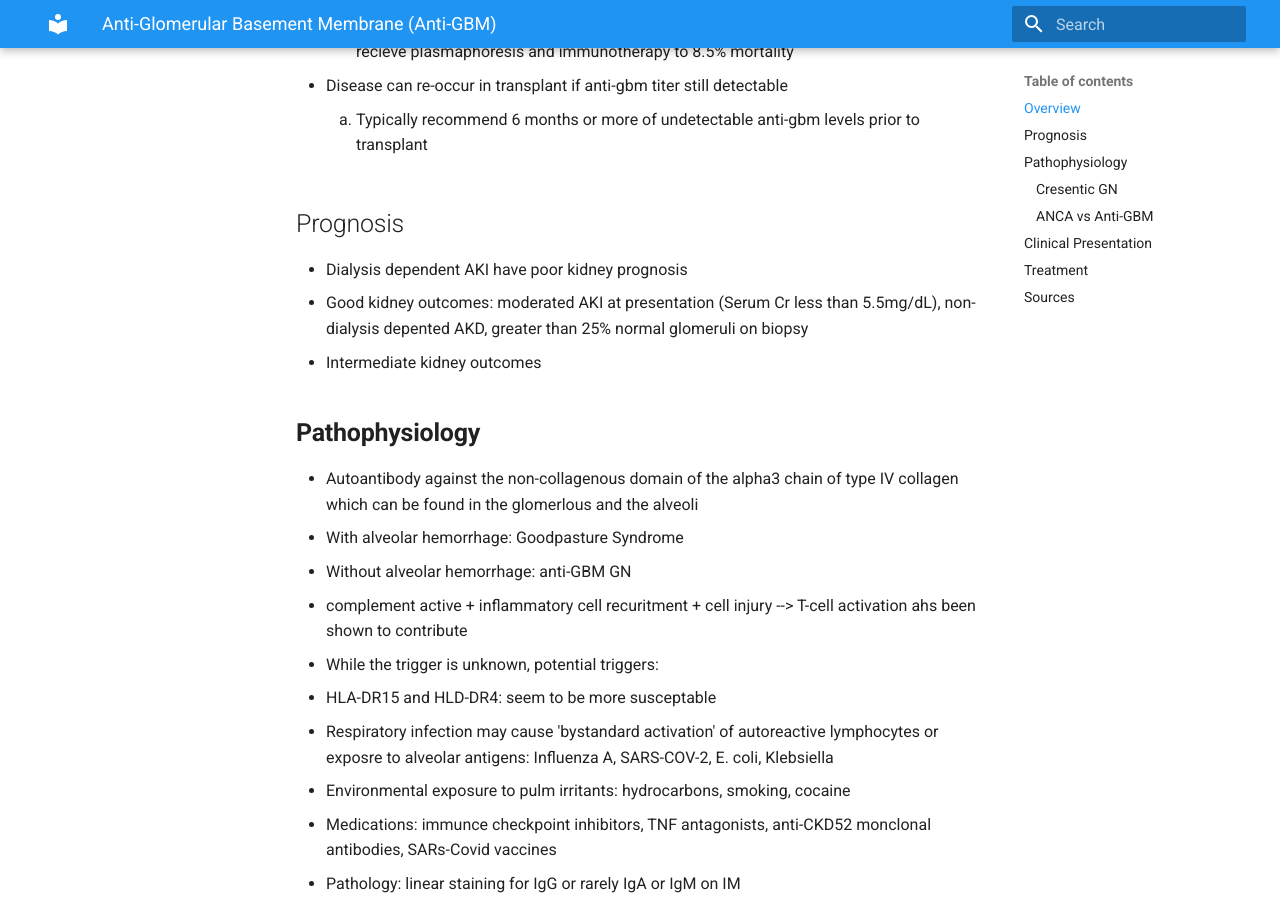
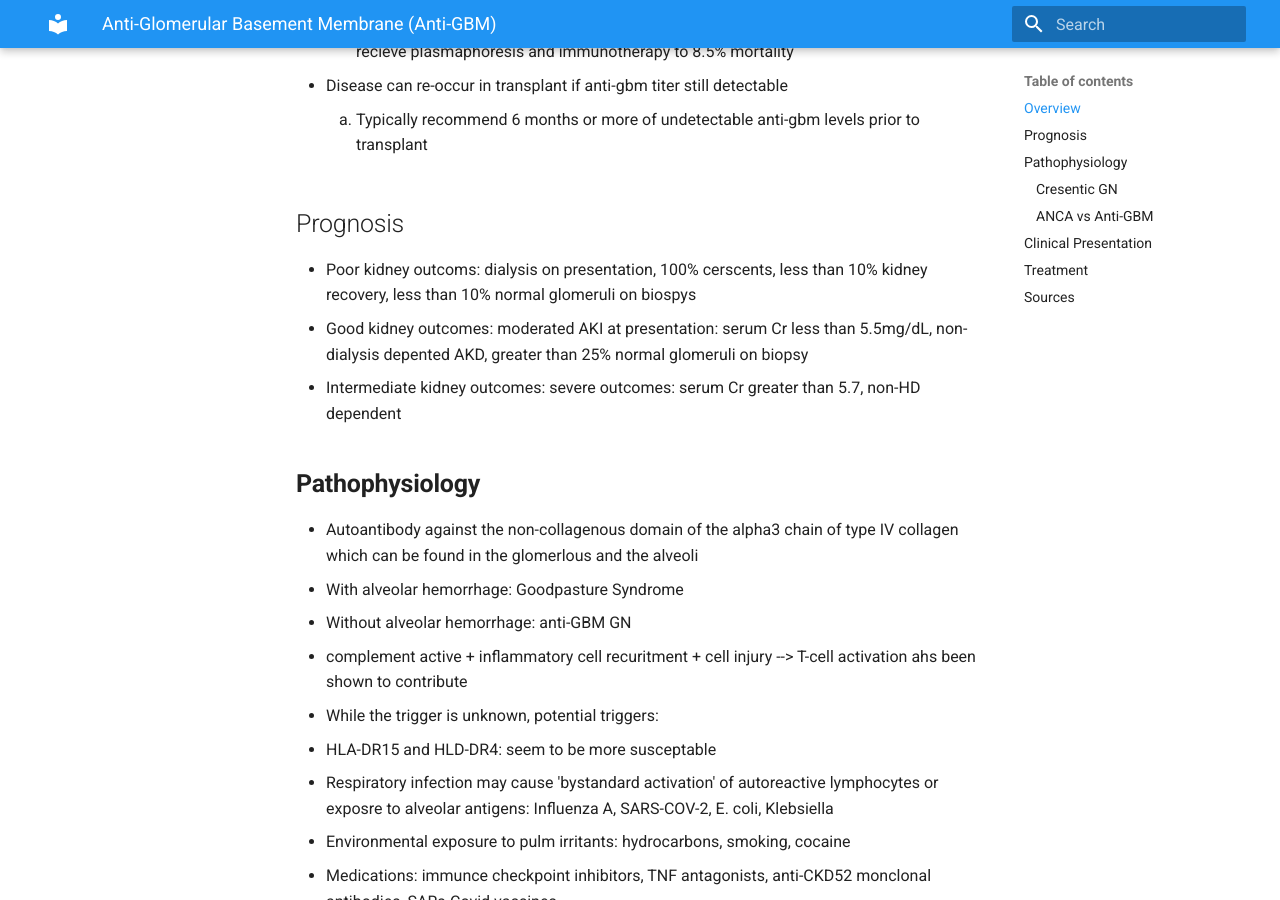
Before and after one commit to TTUNEPH2025/GN, an MkDocs documentation site: the page built from docs/Anti-GBM.md, in a window 1280 px wide and 900 px high, scrolled down 895 px. Built offline with MkDocs 1.6.1 and Material for MkDocs 9.7.7, drawn with Linux system fonts in a browser that asks for light colours.

Commit message:
Update Anti-GBM.md

```diff
--- a/docs/Anti-GBM.md
+++ b/docs/Anti-GBM.md
@@ -20,9 +20,9 @@
   * Disease can re-occur in transplant if anti-gbm titer still detectable
     1. Typically recommend 6 months or more of undetectable anti-gbm levels prior to transplant
 ## Prognosis
-  * Dialysis dependent AKI have poor kidney prognosis
-  * Good kidney outcomes: moderated AKI at presentation (Serum Cr less than 5.5mg/dL), non-dialysis depented AKD, greater than 25% normal glomeruli on biopsy
-  * Intermediate kidney outcomes
+  * Poor kidney outcoms: dialysis on presentation, 100% cerscents, less than 10% kidney recovery, less than 10% normal glomeruli on biospys
+  * Good kidney outcomes: moderated AKI at presentation: serum Cr less than 5.5mg/dL, non-dialysis depented AKD, greater than 25% normal glomeruli on biopsy
+  * Intermediate kidney outcomes: severe outcomes: serum Cr greater than 5.7, non-HD dependent
 ## **Pathophysiology**
  * Autoantibody against the non-collagenous domain of the alpha3 chain of type IV collagen which can be found in the glomerlous and the alveoli
    1. With alveolar hemorrhage: Goodpasture Syndrome
```
